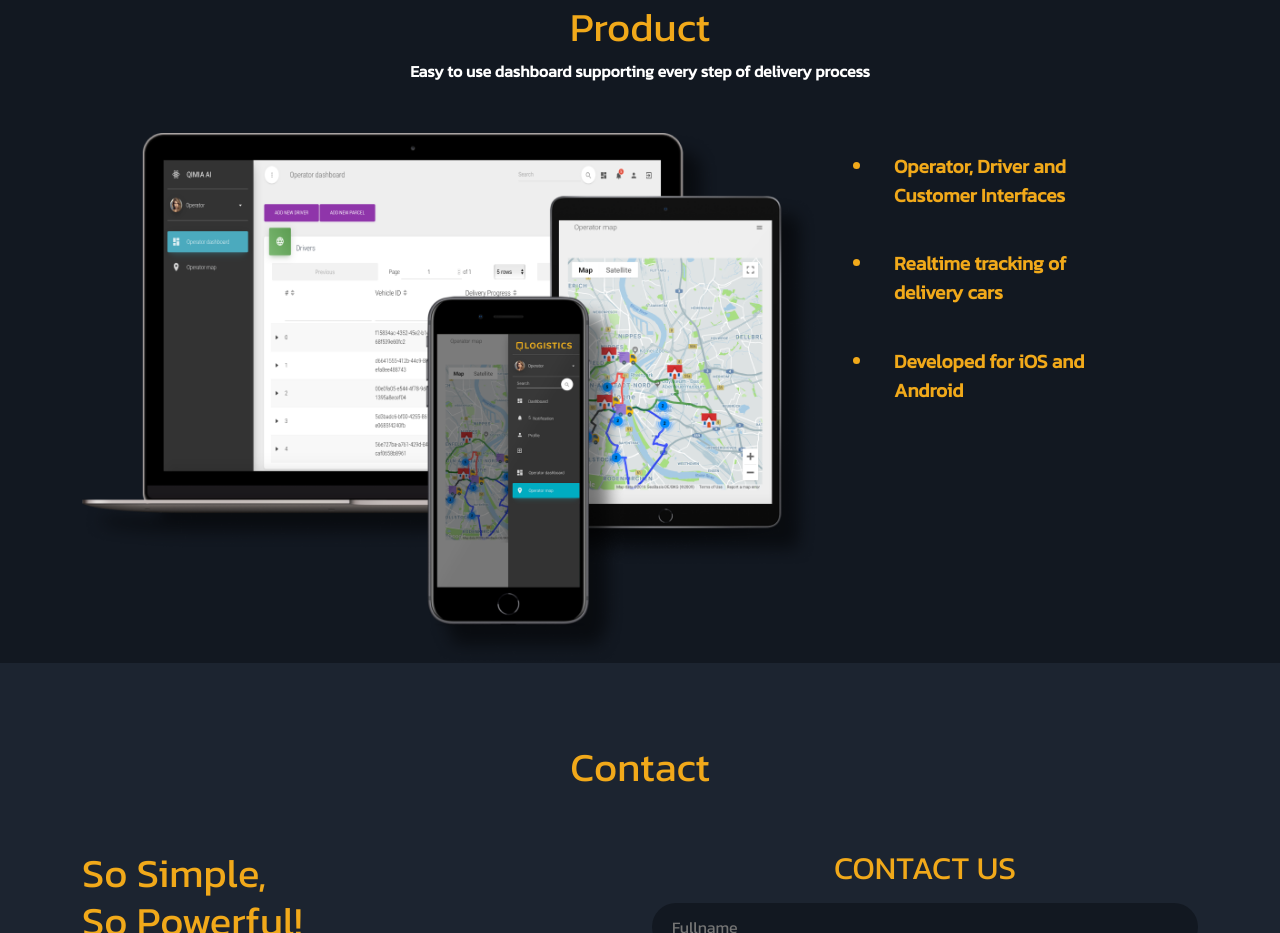
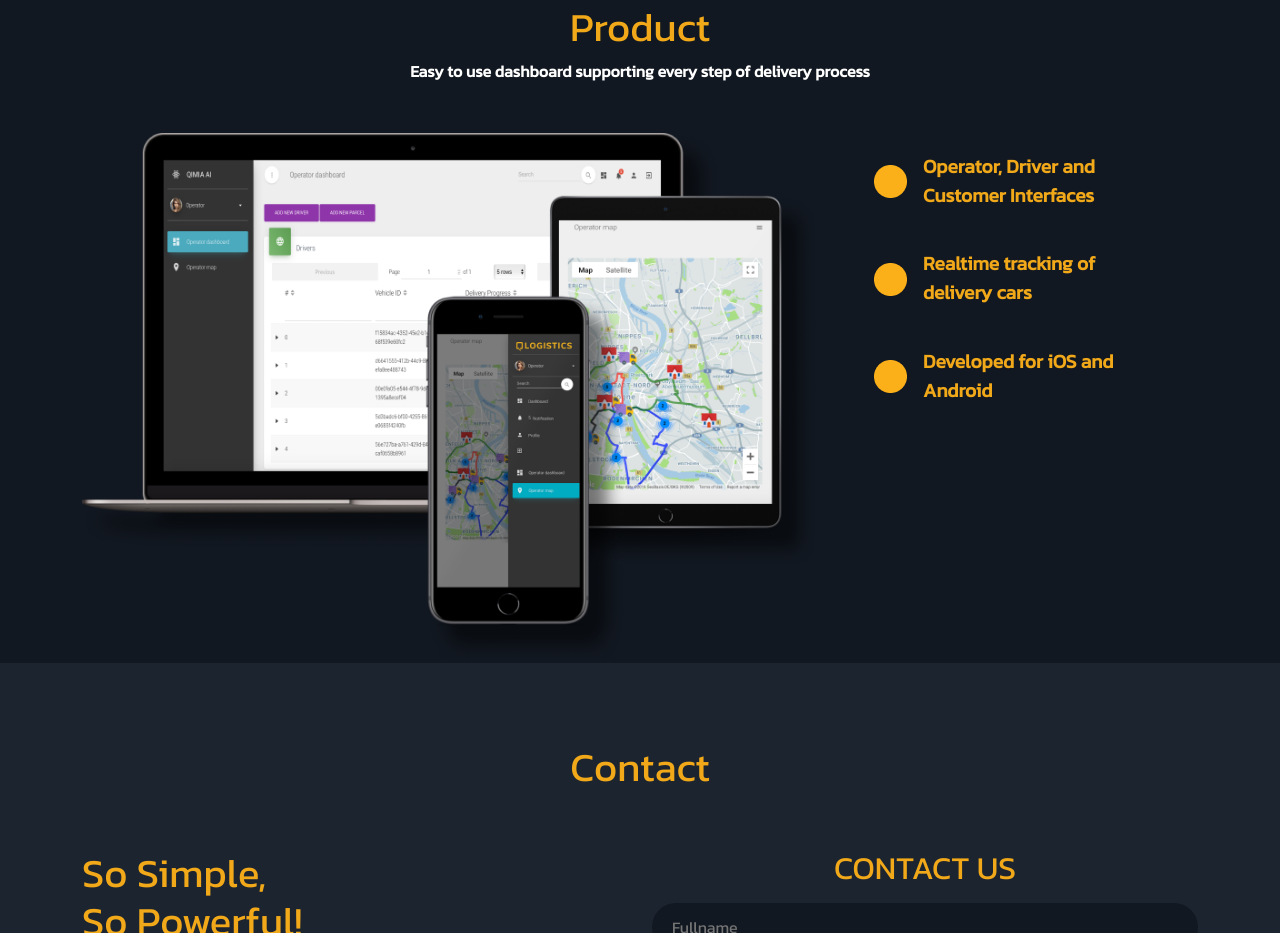
Before and after one commit to kueben96/qimia-logistics-v1, a Gatsby site: page / in a window 1280 px wide. Shown: the part 2230-3163 px from the top of the page. Built offline with nearby package versions, Linux system fonts and the light colour scheme; Gatsby itself is replaced by a stand-in of ours.

Commit message:
infer product data from graphql

```diff
--- a/src/components/navbar.js
+++ b/src/components/navbar.js
@@ -24,7 +24,7 @@ query sectionNames{
 return(
     <Navbar collapseOnSelect className="nav-fixed" expand="lg" fixed="top" >
     <Container>
-    <Navbar.Brand className="ml-auto" href="#home">
+    <Navbar.Brand className="ml-auto" href="#">
       <img
         src={logo}
         className="d-inline-block align-top"
--- a/src/components/product.js
+++ b/src/components/product.js
@@ -1,53 +1,58 @@
 import * as React from "react"
-import { StaticImage } from "gatsby-plugin-image"
-import { Row, Col, Image, Container } from 'react-bootstrap'
+import { GatsbyImage, getImage  } from "gatsby-plugin-image"
+import { Row, Col,  Container } from 'react-bootstrap'
 import '../styles/product.css'
-import dash from '../images/Group 2.png'
-import oval from '../images/Oval Copy 3.png'
-
+import { useStaticQuery, graphql } from "gatsby"
 
 
 const Products = () => {
+    const data = useStaticQuery(graphql`
+query productSection{
+    sectionsJson(name: {eq: "Product"}) {
+        name
+        headline
+        description
+        points
+        img {
+          childImageSharp {
+            gatsbyImageData
+          }
+        }
+      }
+  }
+  `)
+
+console.log(data)
+const productsData = data.sectionsJson
+const points = productsData.points
+const listItems = points.map((point)=>
+<li className="text-orange">{point}</li>
+);
+
     return (
 
         <Container fluid={true} id="products">
             <section id="products" >
                 <Container>
                     <div className="heading">
-                        <h1 className="text-orange">Product</h1>
-                        <span className="text-white">Easy to use dashboard supporting every step of delivery process</span>
+                        <h1 className="text-orange">{productsData.headline}</h1>
+                        <span className="text-white">{productsData.description}</span>
                     </div>
-
                     <Row>
                         <Col sm={8}>
-                            <StaticImage id="hero-laptop" src="../images/Group 2.png" alt="A dinosaur" />
-
+                            <GatsbyImage image={getImage(productsData.img)} alt= {productsData.headline}/>
                         </Col>
                         <Col sm={4}>
                         <div className="bullet">
                         <ul>
-                        <li className="text-orange">Operator, Driver and Customer Interfaces</li>
-                        <li className="text-orange">Realtime tracking of delivery cars</li>
-                        <li className="text-orange">Developed for iOS and Android</li>
+                        {listItems}
                         </ul>
                         </div>
-
-
                         </Col>
                     </Row>
-
-
                 </Container>
-
             </section>
-
         </Container>
-
-
-
-
-
-
     )
 }
 
--- a/src/data/sections.json
+++ b/src/data/sections.json
@@ -58,7 +58,11 @@
     {
         "name": "Product",
         "headline": "Product",
-        "description": "Easy to use dashboard supporting every step of delivery process"
+        "description": "Easy to use dashboard supporting every step of delivery process",
+        "img": "../images/Group 2.png",
+        "points": [
+            "Operator, Driver and Customer Interfaces", "Realtime tracking of delivery cars", "Developed for iOS and Android"
+        ]
     },
     {
         "name": "Contact"
--- a/src/styles/product.css
+++ b/src/styles/product.css
@@ -14,6 +14,9 @@ li {
     font-weight: bolder;
     padding: 20px;
     font-size:larger;
+    list-style: none;
+    background: url(../images/Oval\ Copy\ 3.png)  left center no-repeat;
+    padding-left: 49px;
 }
 
 .bullet {
@@ -21,6 +24,6 @@ li {
 }
 
 ul {
-  width: 85%;
+  width: 90%;
 
 }
```
